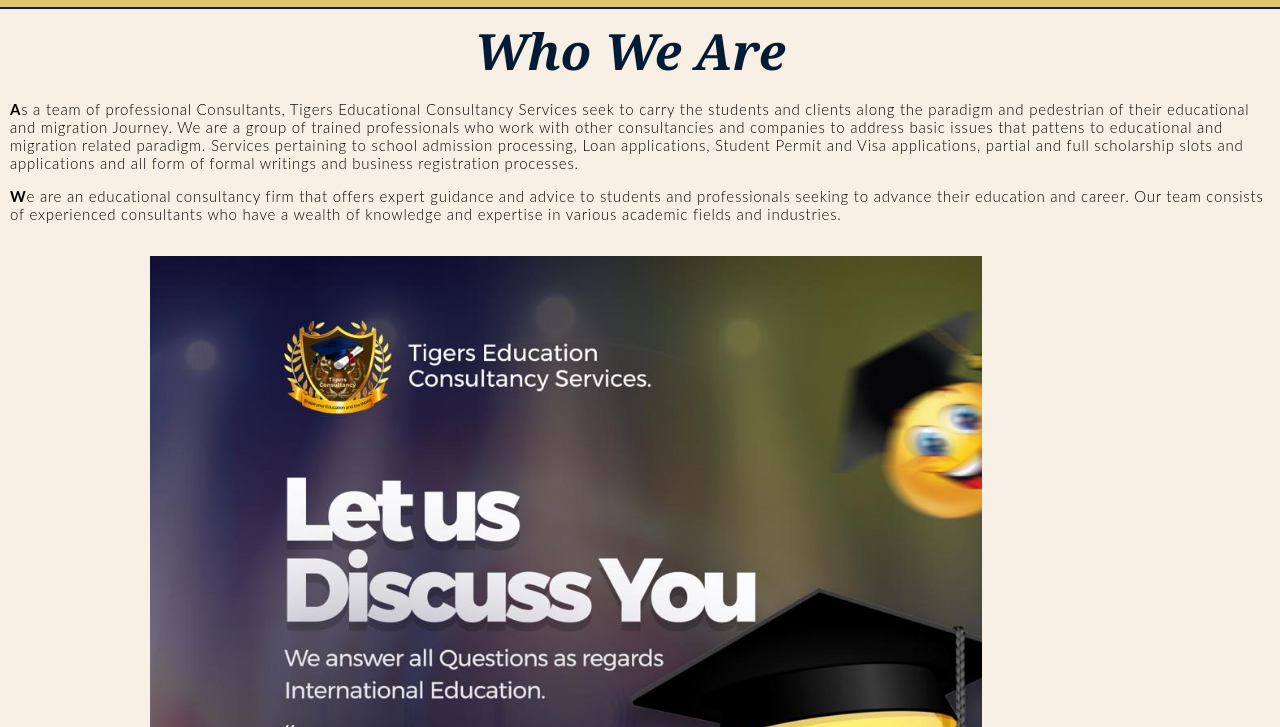
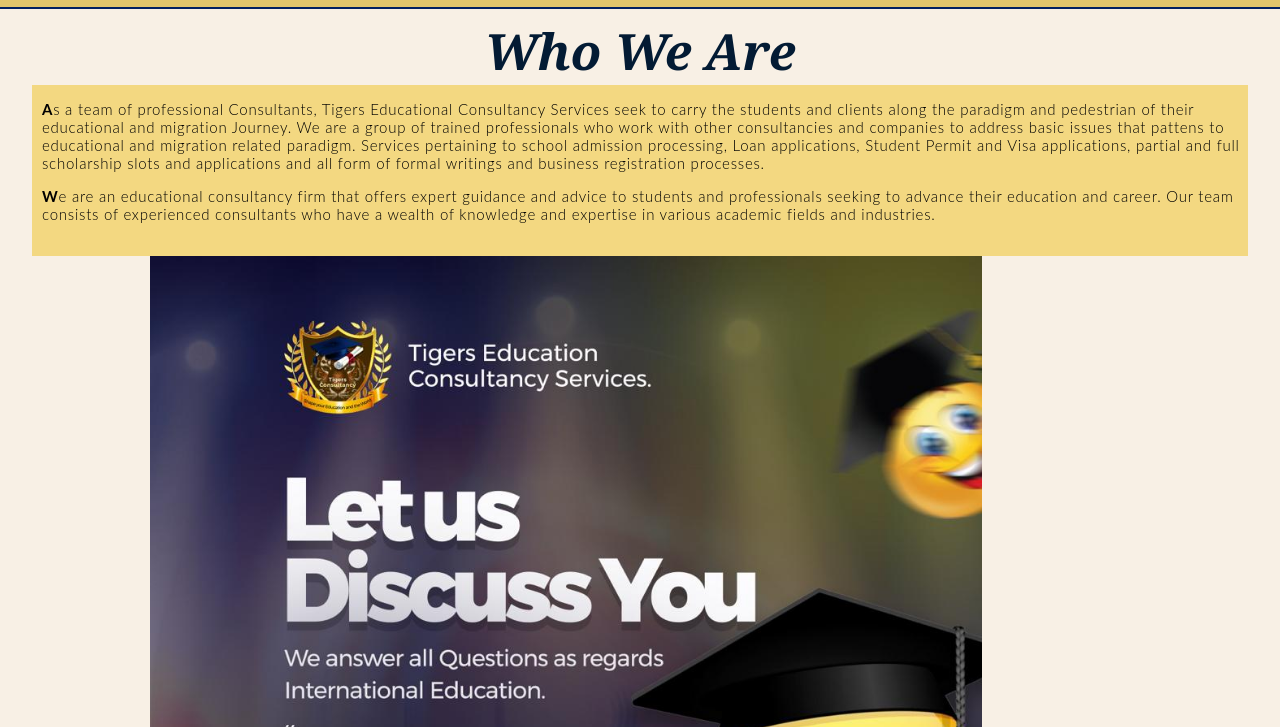
Before and after one commit to mich-sys/Tiger-consultancy, a plain HTML site: page index.html in a window 1280 px wide. Shown: the part 73-800 px from the top of the page. Drawn offline with Linux system fonts and the light colour scheme.

Commit message:
Added finishing changes

```diff
--- a/index.css
+++ b/index.css
@@ -206,7 +206,9 @@ transition: all 300ms ease;
   .wlc {
 
     text-align: justify;
-    width: 100vw;
+    width: 95vw;
+    margin: 0 auto 0 auto;
+    background-color: #f3d881;
   }
   .wlc:after{
     content: "";
@@ -218,8 +220,8 @@ transition: all 300ms ease;
     font-style: oblique;
     font-size: 50px;
     margin-bottom: 15px;
-    margin-right: 20px;
     text-align: center;
+    background-color: rgb(248, 240, 229);
   }
 
   .wlc li{
```
